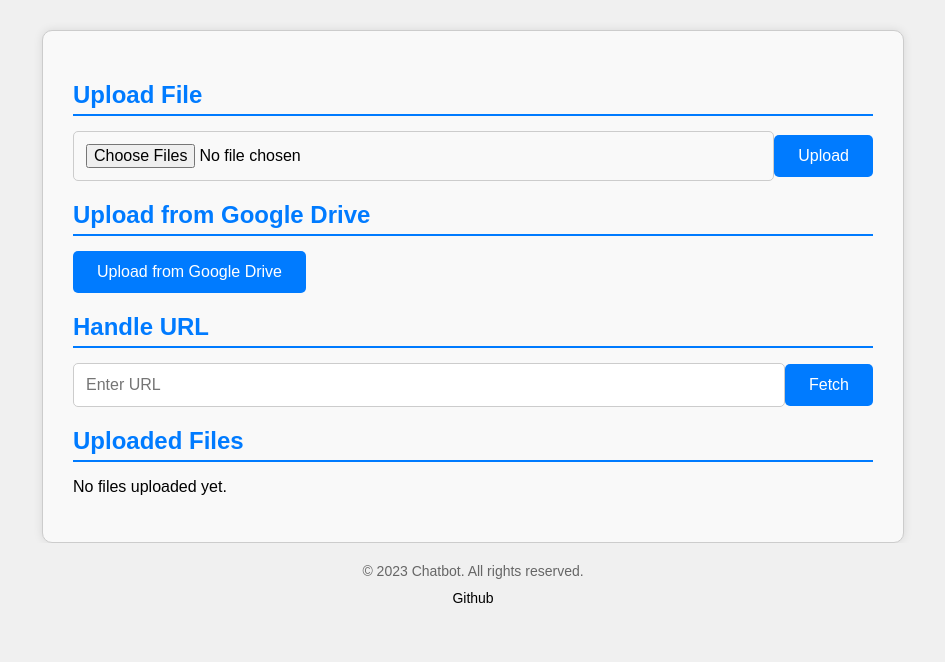
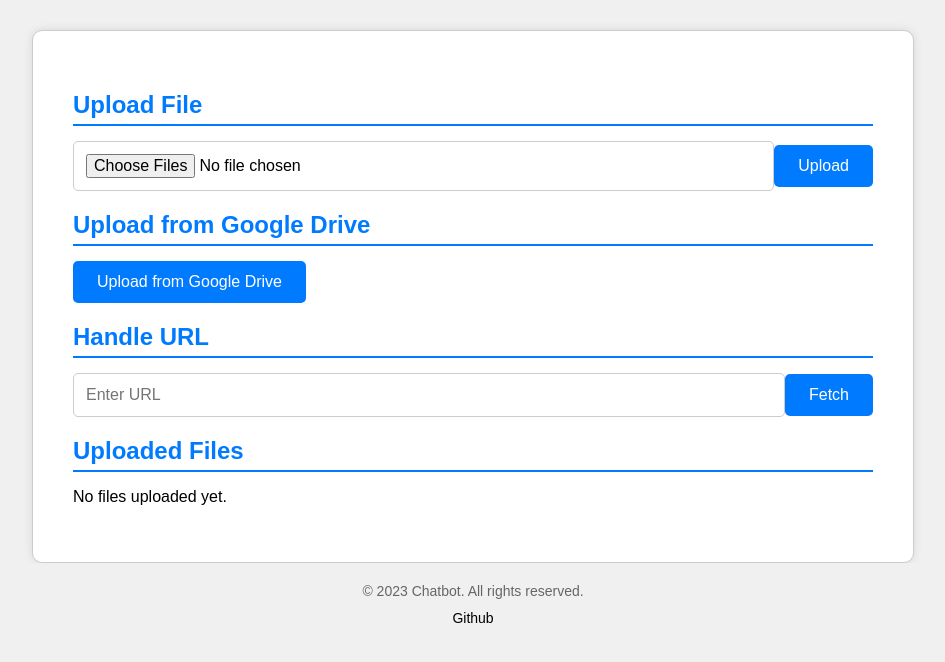
Before and after one commit to Madhav-MKNC/admin-portal, a Flask app: page /dashboard in a window 1280 px wide. Shown: the part 78-740 px from the top of the page, without its empty margins (167-1112 px from the left). Run offline with Flask 3, Linux system fonts and the light colour scheme; the visitor is signed in with stand-in values (Sample User, id 1).

Commit message:
dashboard ui container

```diff
--- a/static/dashboard_style.css
+++ b/static/dashboard_style.css
@@ -7,10 +7,11 @@ body {
 .container {
     max-width: 800px;
     margin: 0 auto;
-    padding: 20px;
+    padding: 40px;
     border: 1px solid #ccc;
     background-color: #fff;
     box-shadow: 0 0 10px rgba(0, 0, 0, 0.1);
+    border-radius: 10px;
 }
 
 h1 {
@@ -126,12 +127,6 @@ a:hover {
 
 
 /* Additional styles for a more professional look */
-
-.container {
-    background-color: #f9f9f9;
-    padding: 30px;
-    border-radius: 10px;
-}
 
 .upload-section form,
 .file-list form {
```
